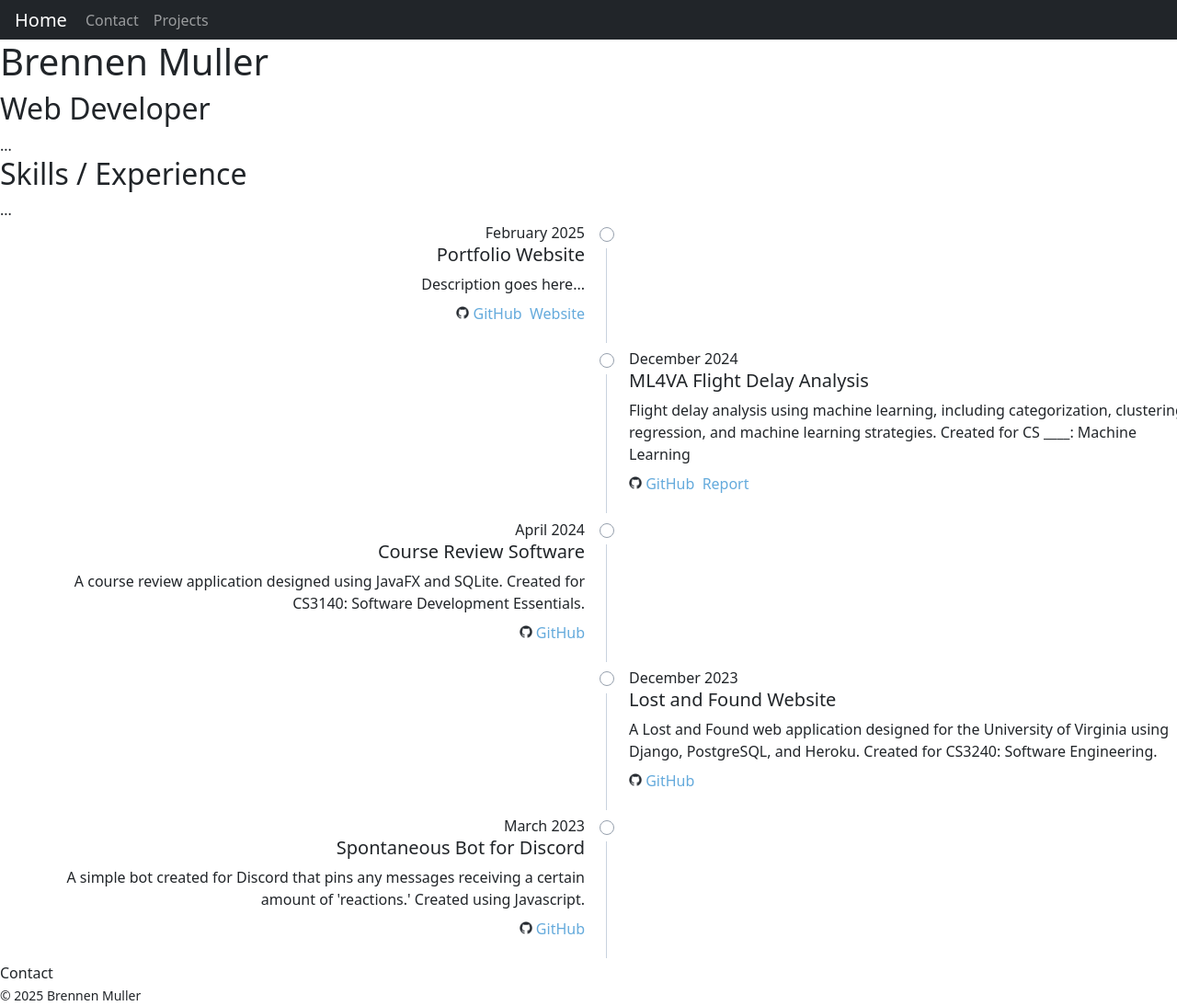
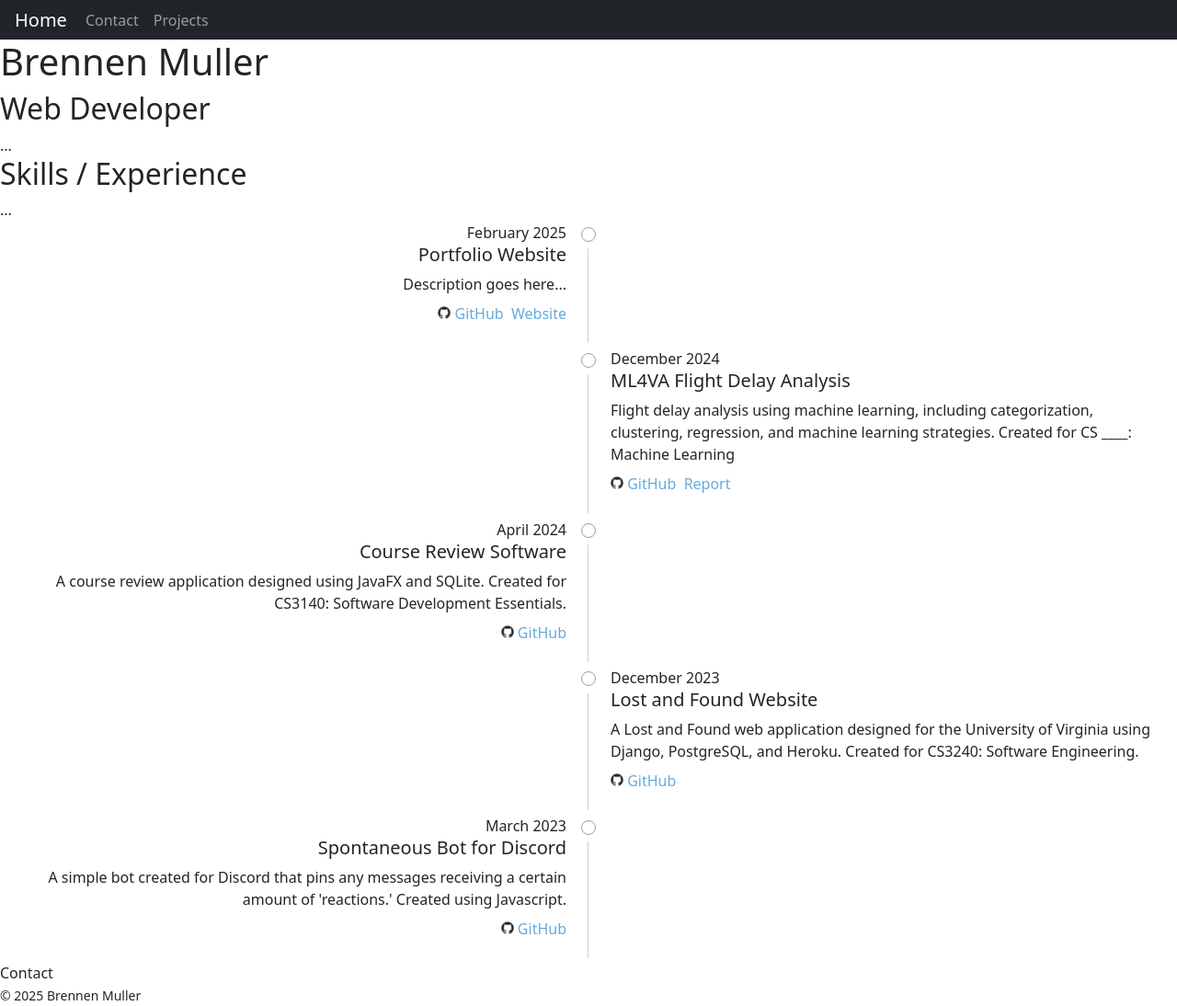
Before and after one commit to Brenmull12/Brenmull12.github.io, a Jekyll site: the page built from index.html, in a window 1280 px wide and 1094 px high. Shown: the whole window at 92% size. Built offline with Jekyll 4.4.1, drawn with Linux system fonts in a browser that asks for light colours.

Commit message:
Changed timeline margin to padding for box-sizing consistency

```diff
--- a/assets/css/timeline.css
+++ b/assets/css/timeline.css
@@ -7,8 +7,8 @@
 /* GENERAL TIMELINE STYLES */
 /* https://freefrontend.com/bootstrap-timelines/ */
 .timeline {
-    margin-left: 1.25em;
-    margin-right: 1.25em;
+    padding-left: 1.25em;
+    padding-right: 1.25em;
     width: 100%
 }
 
```
